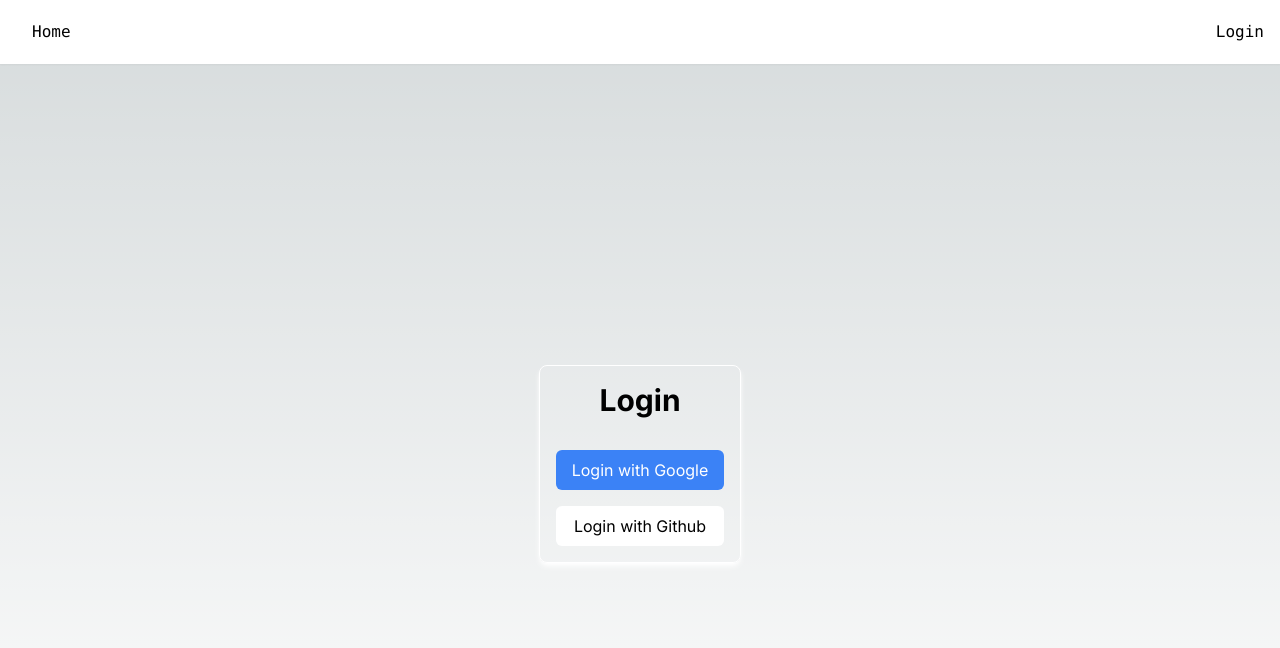
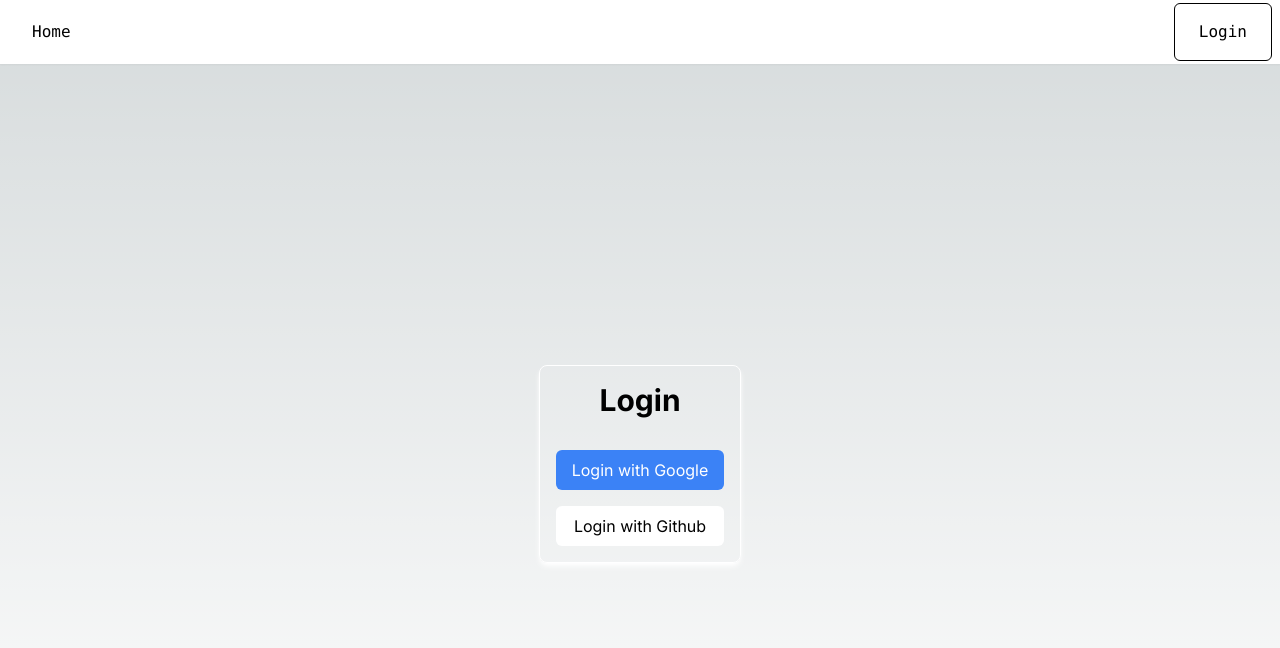
Before and after one commit to Rhaqim/credsfrontend, a Next.js app: page /login in a window 1280 px wide. Shown: the top 648 px of the page. Built offline with nearby package versions, Linux system fonts and the light colour scheme; no server answers.

Commit message:
going to account and orgnization

```diff
--- /dev/null
+++ b/src/app/account/page.tsx
@@ -0,0 +1,9 @@
+import React from 'react'
+
+const Account = () => {
+  return (
+    <div>Account</div>
+  )
+}
+
+export default Account
--- a/src/app/layout.tsx
+++ b/src/app/layout.tsx
@@ -20,8 +20,10 @@ export default function RootLayout({
 	return (
 		<html lang="en">
 			<body className={inter.className}>
-				<Navbar />
-				<AuthProvider>{children}</AuthProvider>
+				<AuthProvider>
+					<Navbar />
+					{children}
+				</AuthProvider>
 			</body>
 		</html>
 	);
--- /dev/null
+++ b/src/app/organization/page.tsx
@@ -0,0 +1,9 @@
+import React from 'react'
+
+const Organization = () => {
+  return (
+    <div>Organization</div>
+  )
+}
+
+export default Organization
--- a/src/components/Layout/Navbar.tsx
+++ b/src/components/Layout/Navbar.tsx
@@ -1,4 +1,4 @@
-'use client';
+"use client";
 
 import React from "react";
 import Link from "next/link";
@@ -18,13 +18,24 @@ const Navbar = () => {
 			</Link>
 			{isLoggedIn && user ? (
 				<div className="flex pr-8">
-					<p className="p-4">{user.Email}</p>
-					<button onClick={logout} className="p-4">
+					<Link
+						href={`/account`}
+						className="m-2 border bg-gradient-to-r from-indigo-500 to-indigo-700 text-white rounded-md  hover:from-indigo-700 hover:to-indigo-900 hover:scale-105 transition duration-100 ease-in-out"
+					>
+						<p className="p-4">{user.display_name}</p>
+					</Link>
+					<button
+						className="m-2 px-2 border border-black rounded-md hover:bg-gray-100 hover:scale-105 transition duration-200 ease-in-out"
+						onClick={logout}
+					>
 						Logout
 					</button>
 				</div>
 			) : (
-				<Link href="/login">
+				<Link
+					className="m-2 px-2 border border-black rounded-md hover:bg-gray-100 hover:scale-105 transition duration-200 ease-in-out"
+					href="/login"
+				>
 					<p className="p-4">Login</p>
 				</Link>
 			)}
--- a/src/context/auth.context.tsx
+++ b/src/context/auth.context.tsx
@@ -41,11 +41,13 @@ export const AuthProvider = ({ children }: AuthProviderType) => {
 	const [isLoggedIn, setIsLoggedIn] = useState(false);
 	const [loading, setLoading] = useState(false);
 
+	console.log("user", user);
+
 	useEffect(() => {
 		const fetchUser = async () => {
 			setLoading(true);
 			try {
-				const data = await AuthEndPoints.me();
+				const { data } = await AuthEndPoints.me();
 				const authenticatedUser = data as unknown as User;
 
 				if (authenticatedUser) {
```
Also changed, not shown: src/types/user.type.ts (+4 -4 lines), src/app/organization/layout.tsx (added).
